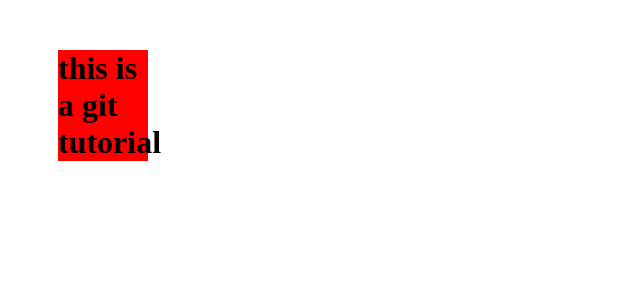
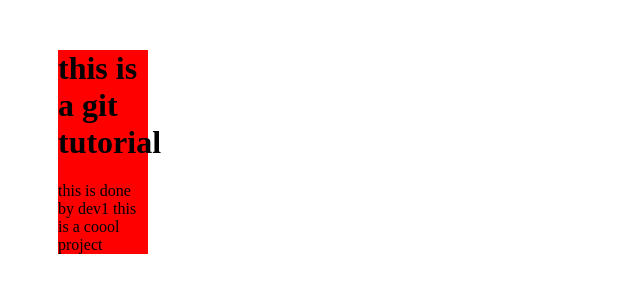
Before and after one commit to SHASHIKANTH236/SHASHIKANTH236, a plain HTML site: page index.html in a window 1280 px wide. Shown: the whole page, without its empty margins (0-640 px from the left). Drawn offline with Linux system fonts and the light colour scheme.

Commit message:
third change

```diff
--- a/index.html
+++ b/index.html
@@ -11,7 +11,9 @@
 <head>
 <body>
 <div class="box red">
-<h1> this is a git tutorial </h1>
+
+<h1>      this is a git tutorial        </h1>
+<p> this is done by dev1 this is a coool project </p>
 </div>
 </body>
 </html>
```
